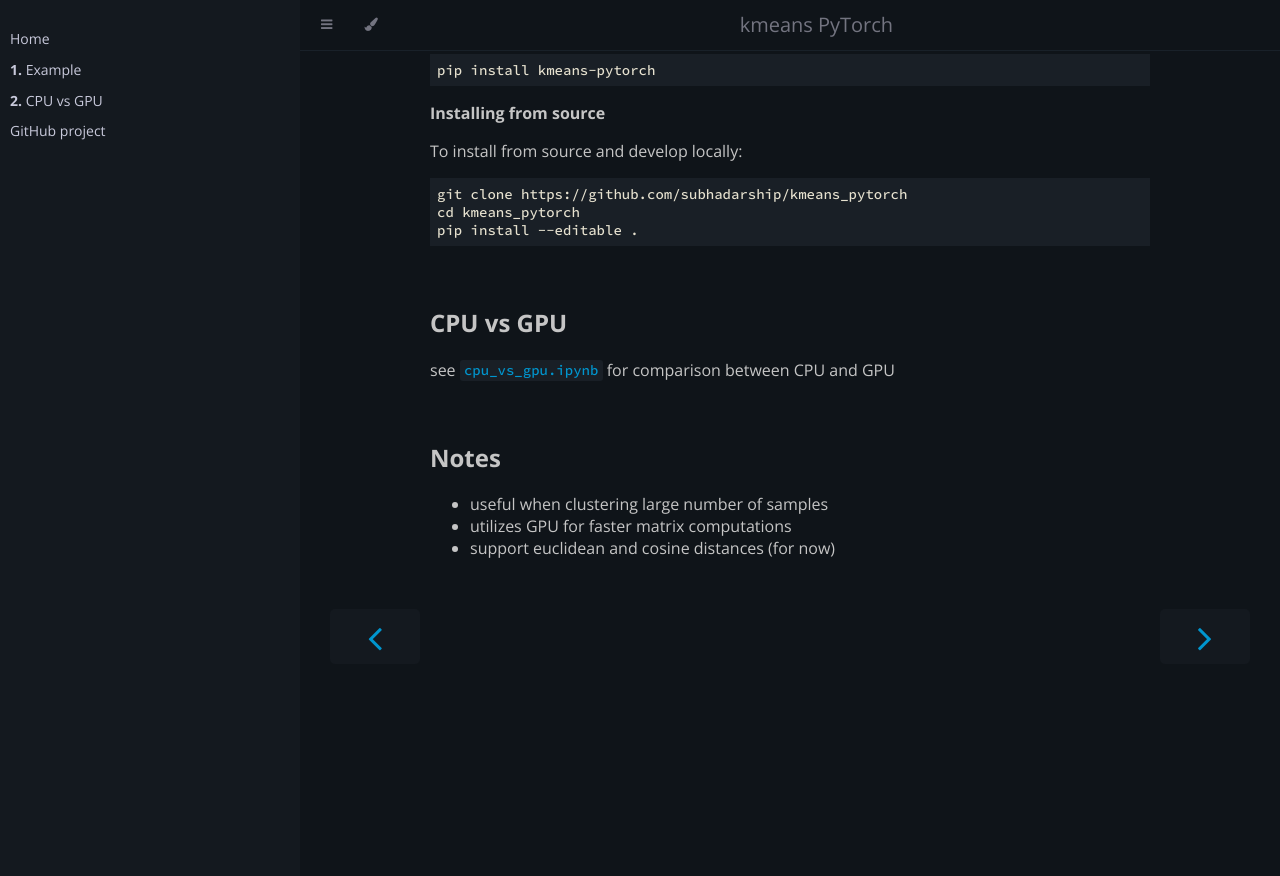
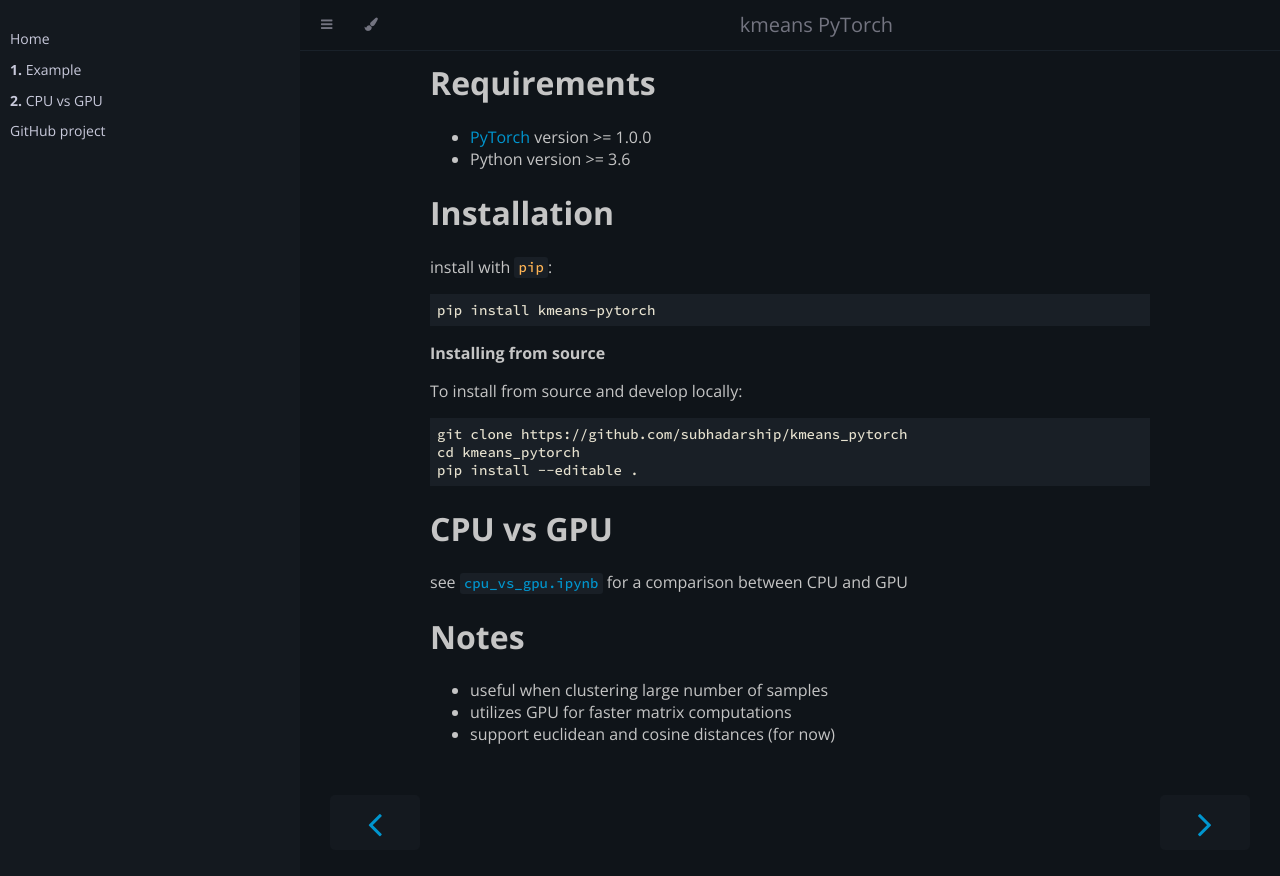
Before and after one commit to subhadarship/kmeans_pytorch, a Jekyll site: the page built from docs/index.md, in a window 1280 px wide and 900 px high, scrolled down 830 px. Shown: the top 876 px of the window. Built offline with Jekyll 4.4.1, drawn with Linux system fonts in a browser that asks for light colours; before the commit the page ends 1544 px from its top, so only the background shows below that.

````diff
--- a/docs/index.md
+++ b/docs/index.md
@@ -25,11 +27,11 @@ cluster_ids_x, cluster_centers = kmeans(
 
 see [`example.ipynb`](https://github.com/subhadarship/kmeans_pytorch/blob/master/example.ipynb) for a more elaborate example
 
-## Requirements
+# Requirements
 * [PyTorch](http://pytorch.org/) version >= 1.0.0
 * Python version >= 3.6
 
-## Installation
+# Installation
 
 install with `pip`:
 ```
@@ -45,10 +47,10 @@ cd kmeans_pytorch
 pip install --editable .
 ```
 
-## CPU vs GPU
-see [`cpu_vs_gpu.ipynb`](https://github.com/subhadarship/kmeans_pytorch/blob/master/cpu_vs_gpu.ipynb) for comparison between CPU and GPU
+# CPU vs GPU
+see [`cpu_vs_gpu.ipynb`](https://github.com/subhadarship/kmeans_pytorch/blob/master/cpu_vs_gpu.ipynb) for a comparison between CPU and GPU
 
-## Notes
+# Notes
 - useful when clustering large number of samples
 - utilizes GPU for faster matrix computations
 - support euclidean and cosine distances (for now)
````
Also changed, not shown: other parts of docs/index.md (+3 -1 lines).
